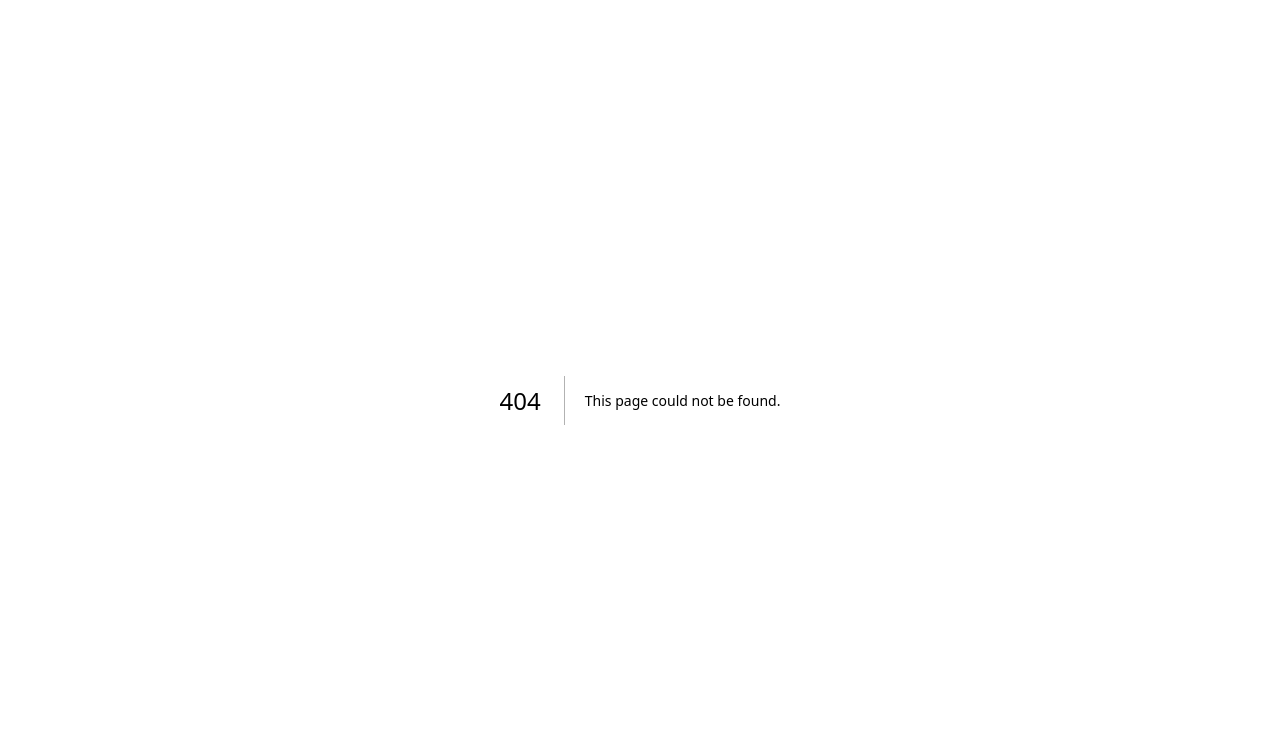
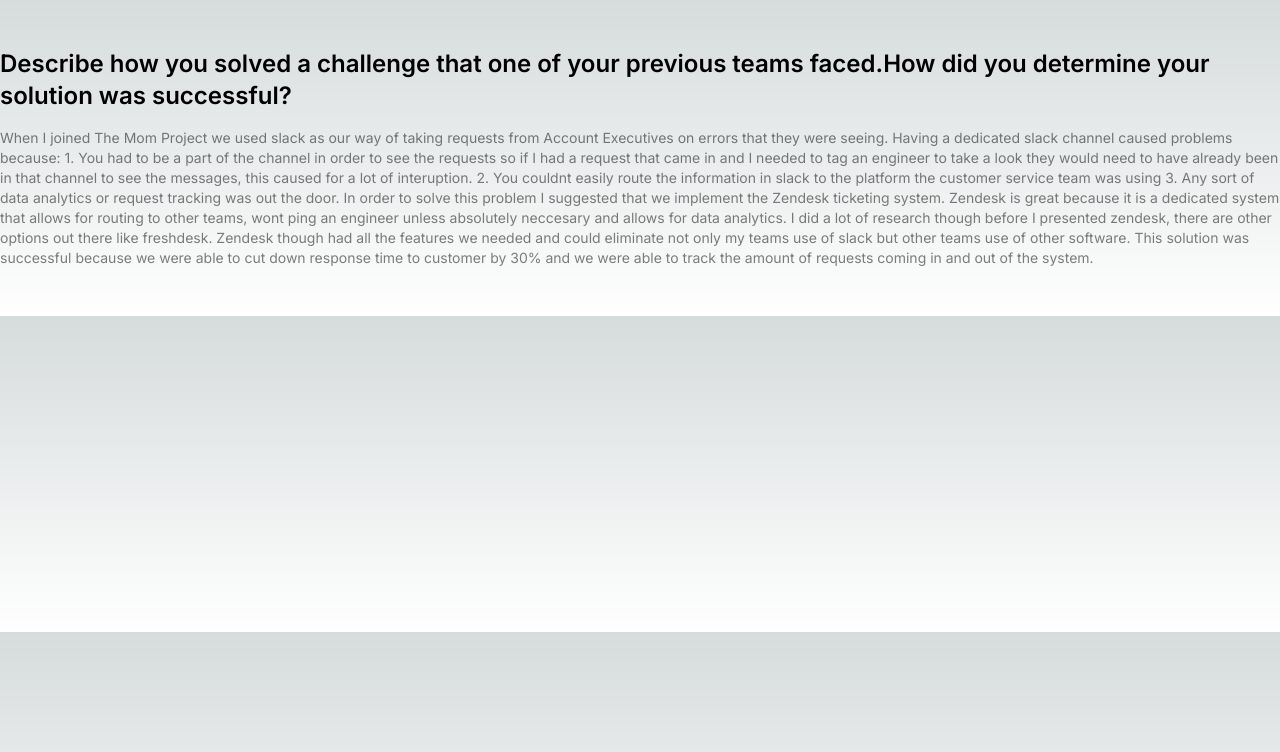
Before and after one commit to svealinnea/nextjs, a Next.js app: page /question1 in a window 1280 px wide. Before the commit this address had no page. Shown: the top 752 px of the page. Built offline with nearby package versions, Linux system fonts and the light colour scheme.

Commit message:
answers question 1

```diff
--- a/app/page.tsx
+++ b/app/page.tsx
@@ -1,6 +1,9 @@
+'use client'
 import Image from 'next/image'
+import { useRouter } from 'next/navigation';
 
 export default function Home() {
+  const router = useRouter();
   return (
     <main className="flex min-h-screen flex-col items-center justify-between p-24">
       <div className="z-10 max-w-5xl w-full items-center justify-between font-mono text-sm lg:flex">
@@ -41,13 +44,12 @@
 
       <div className="mb-32 grid text-center lg:max-w-5xl lg:w-full lg:mb-0 lg:grid-cols-4 lg:text-left">
         <a
-          href="https://nextjs.org/docs?utm_source=create-next-app&utm_medium=appdir-template&utm_campaign=create-next-app"
           className="group rounded-lg border border-transparent px-5 py-4 transition-colors hover:border-gray-300 hover:bg-gray-100 hover:dark:border-neutral-700 hover:dark:bg-neutral-800/30"
           target="_blank"
           rel="noopener noreferrer"
         >
           <h2 className={`mb-3 text-2xl font-semibold`}>
-            Docs{' '}
+            Question 1 Answer{' '}
             <span className="inline-block transition-transform group-hover:translate-x-1 motion-reduce:transform-none">
               -&gt;
             </span>
@@ -56,6 +58,9 @@
             Find in-depth information about Next.js features and API.
           </p>
         </a>
+        <button type="button" onClick={() => router.push('/question1')}>
+      Question 1
+    </button>
 
         <a
           href="https://nextjs.org/learn?utm_source=create-next-app&utm_medium=appdir-template-tw&utm_campaign=create-next-app"
--- /dev/null
+++ b/app/question1/page.tsx
@@ -0,0 +1,19 @@
+export default function Page() {
+  return (
+    <div className="container mx-auto py-12">
+      <h1 className="text-2xl font-semibold mb-4">
+        Describe how you solved a challenge that one of your previous teams faced.How did you determine your solution was successful?
+      </h1>
+      <p className="text-sm opacity-50">
+        When I joined The Mom Project we used slack as our way of taking requests from Account Executives on errors that they were seeing. Having a dedicated slack channel caused problems because:
+        1. You had to be a part of the channel in order to see the requests so if I had a request that came in and I needed to tag an engineer to take a look they would need to have already been in that channel to see the messages, this caused for a lot of interuption.
+        2. You couldnt easily route the information in slack to the platform the customer service team was using
+        3. Any sort of data analytics or request tracking was out the door.
+
+        In order to solve this problem I suggested that we implement the Zendesk ticketing system. Zendesk is great because it is a dedicated system that allows for routing to other teams, wont ping an engineer unless absolutely neccesary and allows for data analytics.
+        I did a lot of research though before I presented zendesk, there are other options out there like freshdesk. Zendesk though had all the features we needed and could eliminate not only my teams use of slack but other teams use of other software.
+        This solution was successful because we were able to cut down response time to customer by 30% and we were able to track the amount of requests coming in and out of the system.
+      </p>
+    </div>
+  )
+}
```
